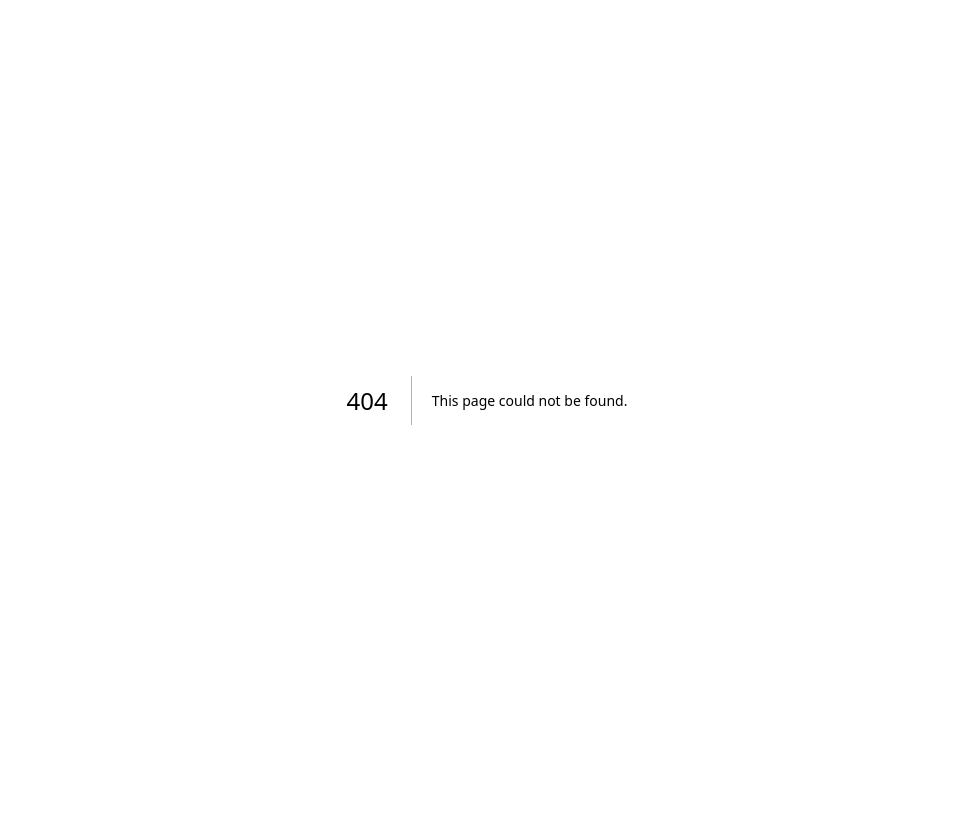
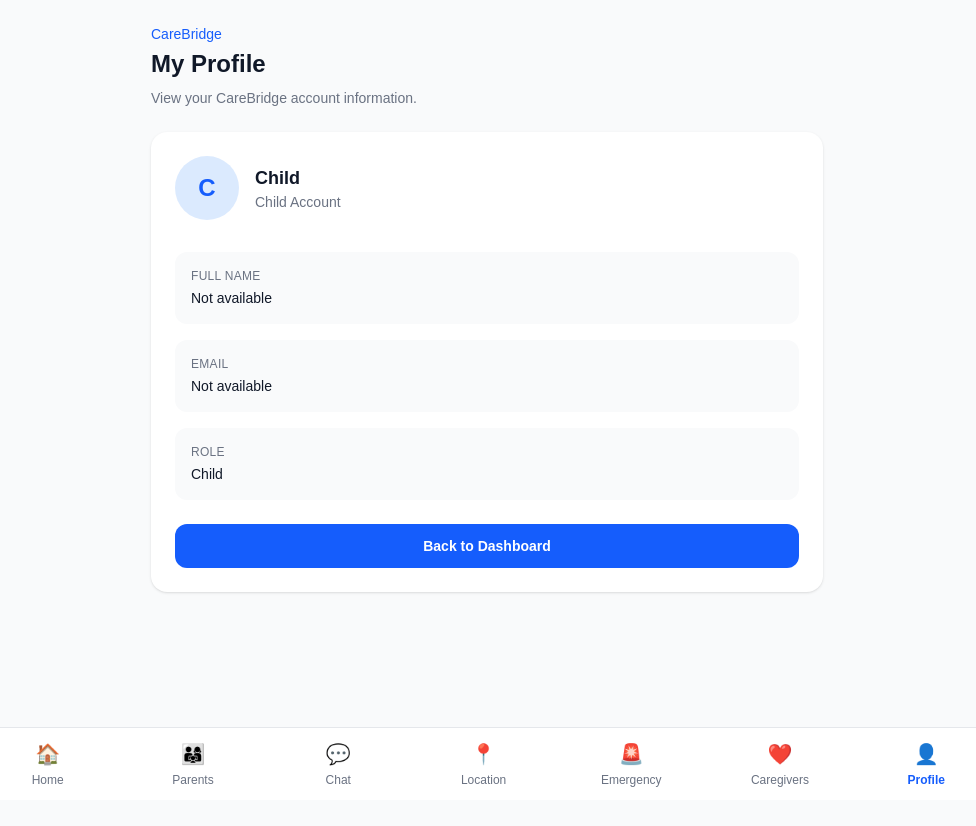
Before and after one commit to Abhay-baal/CareBridge, a Next.js app in the folder frontend/: page /child/profile in a window 1280 px wide. Before the commit this address had no page. Shown: the top 826 px of the page, without its empty margins (153-1129 px from the left). Before the commit the page ends 800 px from the top, so only its background shows below. Built offline with nearby package versions, Linux system fonts and the light colour scheme.

Commit message:
fix: add child profile navigation

```diff
--- /dev/null
+++ b/frontend/app/child/profile/page.jsx
@@ -0,0 +1,97 @@
+"use client";
+
+import { useEffect, useState } from "react";
+import Link from "next/link";
+
+export default function ChildProfilePage() {
+  const [user, setUser] = useState(null);
+
+  useEffect(() => {
+    try {
+      const storedUser = localStorage.getItem("user");
+
+      if (storedUser) {
+        setUser(JSON.parse(storedUser));
+      }
+    } catch (error) {
+      console.error("Unable to load child profile:", error);
+    }
+  }, []);
+
+  return (
+    <main className="min-h-screen bg-gray-50 px-4 pb-28 pt-6">
+      <div className="mx-auto max-w-2xl">
+        <div className="mb-6">
+          <p className="text-sm font-medium text-blue-600">
+            CareBridge
+          </p>
+
+          <h1 className="mt-1 text-2xl font-bold text-gray-900">
+            My Profile
+          </h1>
+
+          <p className="mt-2 text-sm text-gray-500">
+            View your CareBridge account information.
+          </p>
+        </div>
+
+        <div className="rounded-2xl bg-white p-6 shadow-sm">
+          <div className="flex items-center gap-4">
+            <div className="flex h-16 w-16 items-center justify-center rounded-full bg-blue-100 text-2xl font-bold text-blue-600">
+              {user?.fullName?.charAt(0)?.toUpperCase() || "C"}
+            </div>
+
+            <div>
+              <h2 className="text-lg font-semibold text-gray-900">
+                {user?.fullName || "Child"}
+              </h2>
+
+              <p className="text-sm text-gray-500">
+                Child Account
+              </p>
+            </div>
+          </div>
+
+          <div className="mt-8 space-y-4">
+            <div className="rounded-xl bg-gray-50 p-4">
+              <p className="text-xs font-medium uppercase tracking-wide text-gray-500">
+                Full Name
+              </p>
+
+              <p className="mt-1 text-sm font-medium text-gray-900">
+                {user?.fullName || "Not available"}
+              </p>
+            </div>
+
+            <div className="rounded-xl bg-gray-50 p-4">
+              <p className="text-xs font-medium uppercase tracking-wide text-gray-500">
+                Email
+              </p>
+
+              <p className="mt-1 text-sm font-medium text-gray-900">
+                {user?.email || "Not available"}
+              </p>
+            </div>
+
+            <div className="rounded-xl bg-gray-50 p-4">
+              <p className="text-xs font-medium uppercase tracking-wide text-gray-500">
+                Role
+              </p>
+
+              <p className="mt-1 text-sm font-medium capitalize text-gray-900">
+                {user?.role || "child"}
+              </p>
+            </div>
+          </div>
+
+          <Link
+            href="/child/dashboard"
+            className="mt-6 block w-full rounded-xl bg-blue-600 px-5 py-3 text-center text-sm font-semibold text-white transition hover:bg-blue-700"
+          >
+            Back to Dashboard
+          </Link>
+        </div>
+      </div>
+    </main>
+  );
+}
--- a/frontend/components/child/ChildNavigation.jsx
+++ b/frontend/components/child/ChildNavigation.jsx
@@ -35,7 +35,7 @@ const navigation = [
     icon: "❤️",
   },
   {
-    href: "/profile",
+    href: "/child/profile",
     label: "Profile",
     icon: "👤",
   },
--- a/frontend/components/forms/LoginForm.jsx
+++ b/frontend/components/forms/LoginForm.jsx
@@ -64,6 +64,10 @@ export default function LoginForm() {
         localStorage.setItem("role", user.role);
       }
 
+      if (user) {
+        localStorage.setItem("user", JSON.stringify(user));
+      }
+
       toast.success("Login successful!");
 
       if (user?.role === "child") {
```
